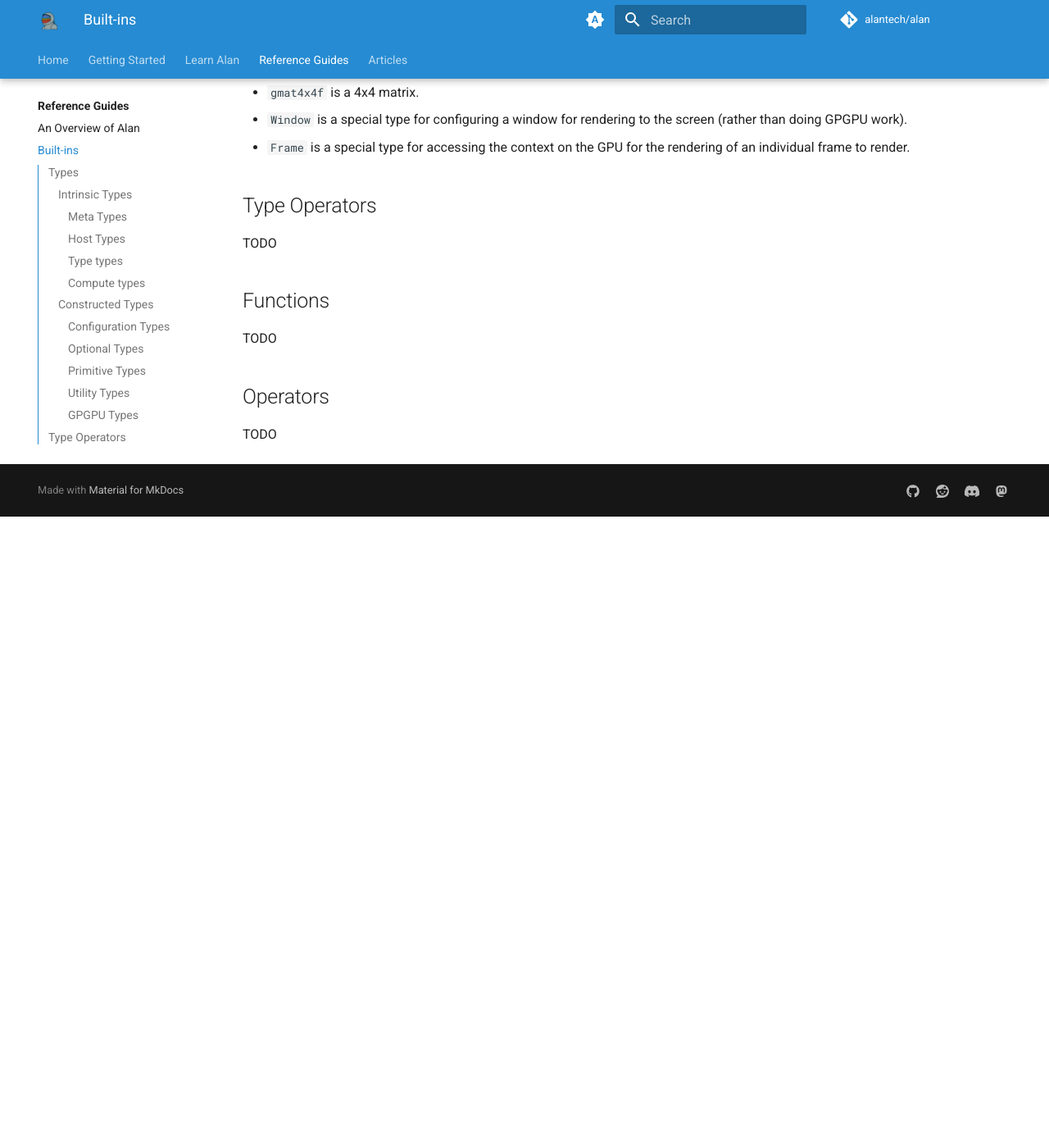
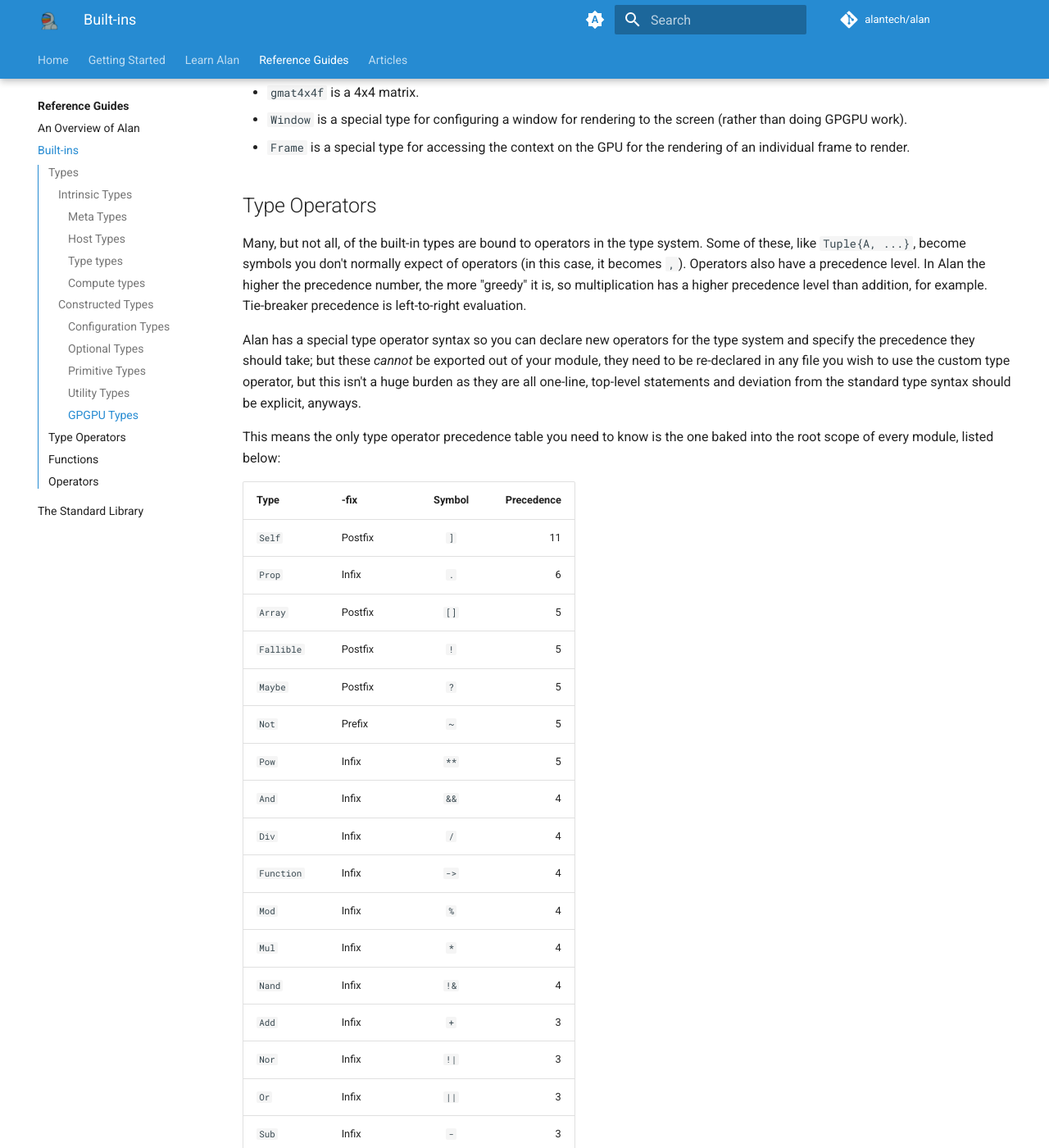
Before and after one commit to alantech/alanlang-docs, an MkDocs documentation site: the page built from docs/built_ins.md, in a window 1280 px wide and 1400 px high, scrolled down 8578 px. Shown: the whole window at 82% size. Built offline with MkDocs 1.6.1 and Material for MkDocs 9.7.7, drawn with Linux system fonts in a browser that asks for light colours; plug-ins that fetch from the network failed and are left out; comment, search, counter and statistics services are not loaded; before the commit the page ends 9208 px from its top, so only the background shows below that; some of the changed text lies outside the part shown.

Commit message:
Add the type operator table (#78)

```diff
--- a/docs/built_ins.md
+++ b/docs/built_ins.md
@@ -186,7 +186,50 @@
 
 ## Type Operators
 
-TODO
+Many, but not all, of the built-in types are bound to operators in the type system. Some of these, like `Tuple{A, ...}`, become symbols you don't normally expect of operators (in this case, it becomes `,`). Operators also have a precedence level. In Alan the higher the precedence number, the more "greedy" it is, so multiplication has a higher precedence level than addition, for example. Tie-breaker precedence is left-to-right evaluation.
+
+Alan has a special type operator syntax so you can declare new operators for the type system and specify the precedence they should take; but these *cannot* be exported out of your module, they need to be re-declared in any file you wish to use the custom type operator, but this isn't a huge burden as they are all one-line, top-level statements and deviation from the standard type syntax should be explicit, anyways.
+
+This means the only type operator precedence table you need to know is the one baked into the root scope of every module, listed below:
+
+| Type         | -fix    | Symbol | Precedence |
+| :----------- | :------ | :----: | ---------: |
+| `Self`       | Postfix | `]`    | 11         |
+| `Prop`       | Infix   | `.`    | 6          |
+| `Array`      | Postfix | `[]`   | 5          |
+| `Fallible`   | Postfix | `!`    | 5          |
+| `Maybe`      | Postfix | `?`    | 5          |
+| `Not`        | Prefix  | `~`    | 5          |
+| `Pow`        | Infix   | `**`   | 5          |
+| `And`        | Infix   | `&&`   | 4          |
+| `Div`        | Infix   | `/`    | 4          |
+| `Function`   | Infix   | `->`   | 4          |
+| `Mod`        | Infix   | `%`    | 4          |
+| `Mul`        | Infix   | `*`    | 4          |
+| `Nand`       | Infix   | `!&`   | 4          |
+| `Add`        | Infix   | `+`    | 3          |
+| `Nor`        | Infix   | `!|`   | 3          |
+| `Or`         | Infix   | `||`   | 3          |
+| `Sub`        | Infix   | `-`    | 3          |
+| `Xnor`       | Infix   | `!^`   | 3          |
+| `Xor`        | Infix   | `^`    | 3          |
+| `Buffer`     | Infix   | `[`    | 2          |
+| `Dependency` | Infix   | `@`    | 1          |
+| `Eq`         | Infix   | `==`   | 1          |
+| `Field`      | Infix   | `:`    | 1          |
+| `Gt`         | Infix   | `>`    | 1          |
+| `Gte`        | Infix   | `>=`   | 1          |
+| `If`         | Infix   | `:?`   | 1          |
+| `Lt`         | Infix   | `<`    | 1          |
+| `Lte`        | Infix   | `<=`   | 1          |
+| `Neq`        | Infix   | `!=`   | 1          |
+| `AnyOf`      | Infix   | `&`    | 0          |
+| `Call`       | Infix   | `::`   | 0          |
+| `Either`     | Infix   | `|`    | 0          |
+| `From`       | Prefix  | `<--`  | 0          |
+| `Import`     | Infix   | `<-`   | 0          |
+| `Tuple`      | Infix   | `,`    | 0          |
+
 
 ## Functions
 
```
